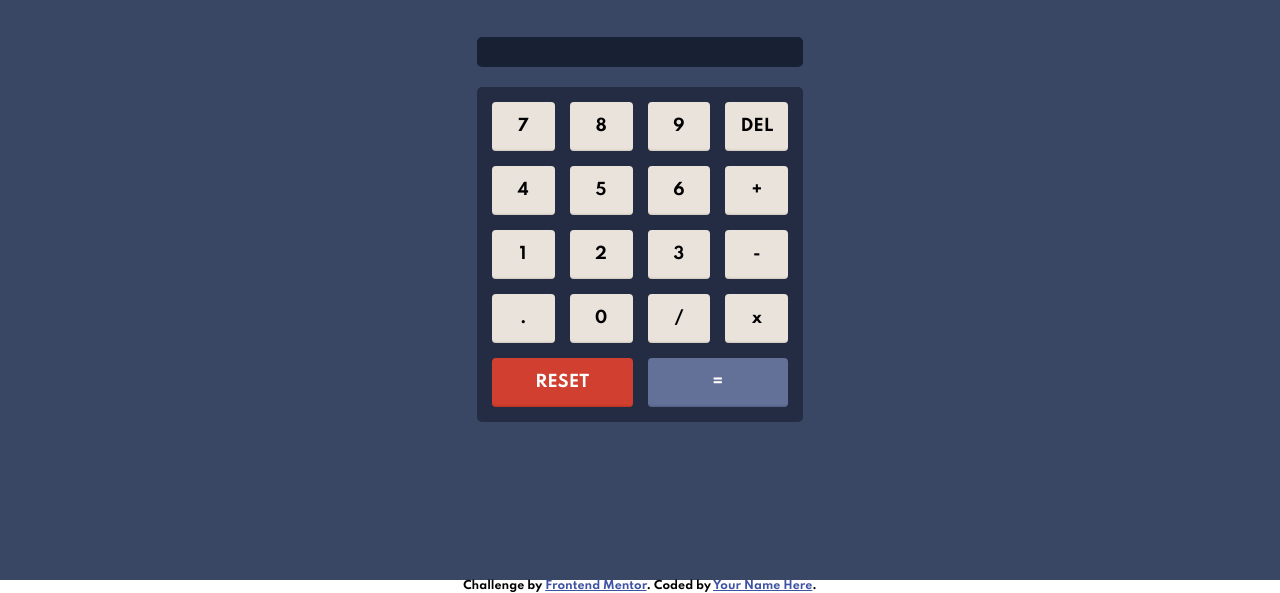
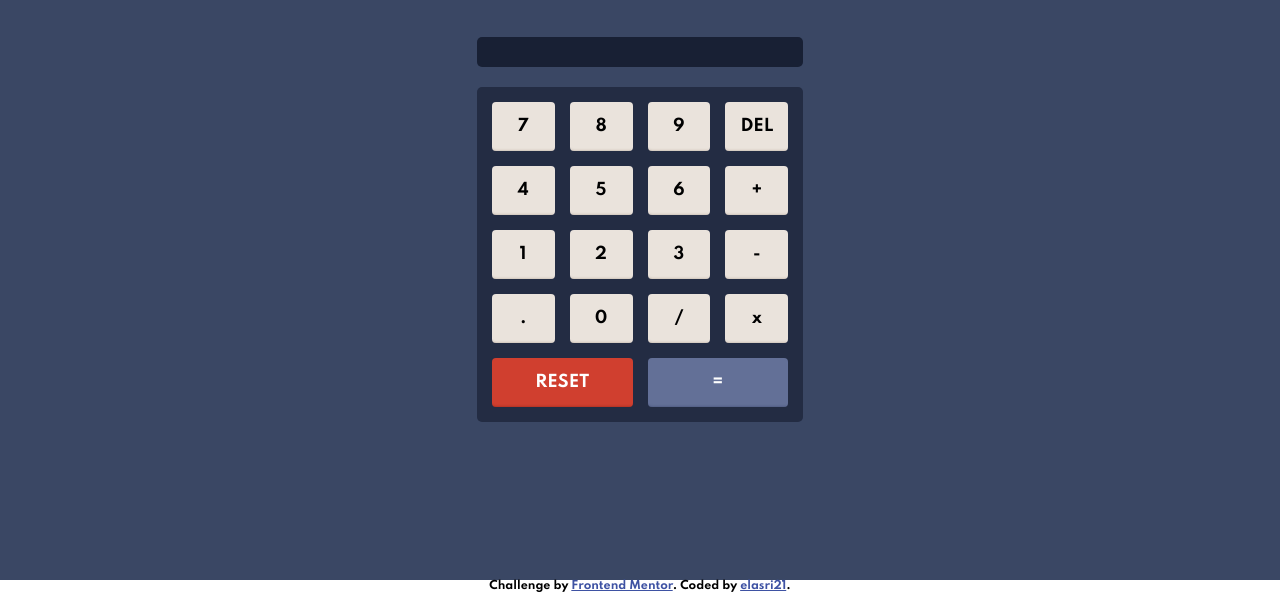
Before and after one commit to elasri21/calculator, a plain HTML site: page index.html in a window 1280 px wide. Shown: the part 220-813 px from the top of the page. Drawn offline with Linux system fonts and the light colour scheme.

Commit message:
adding my github link

```diff
--- a/index.html
+++ b/index.html
@@ -58,7 +58,7 @@
     <footer>
         <div class="attribution">
             Challenge by <a href="https://www.frontendmentor.io?ref=challenge" target="_blank">Frontend Mentor</a>.
-            Coded by <a href="#">Your Name Here</a>.
+            Coded by <a href="https://github.com/elasri21" target="_blank">elasri21</a>.
           </div>
     </footer>
     <script src="theme.js"></script>
```
